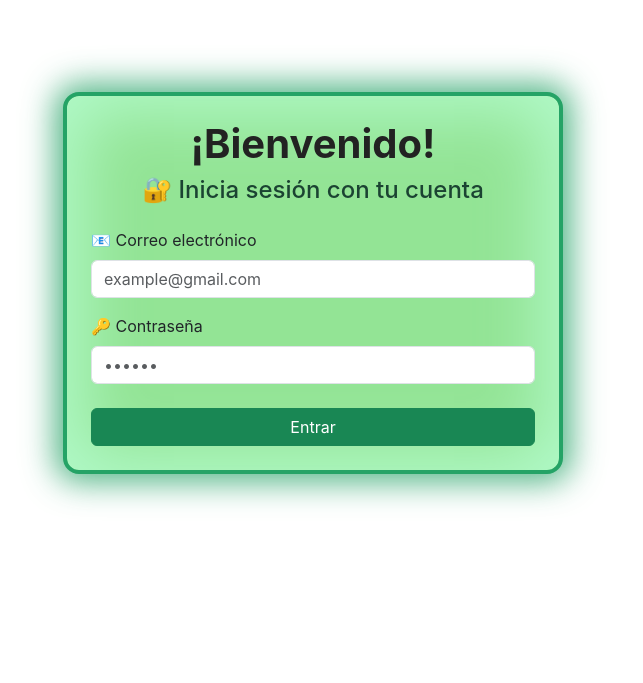
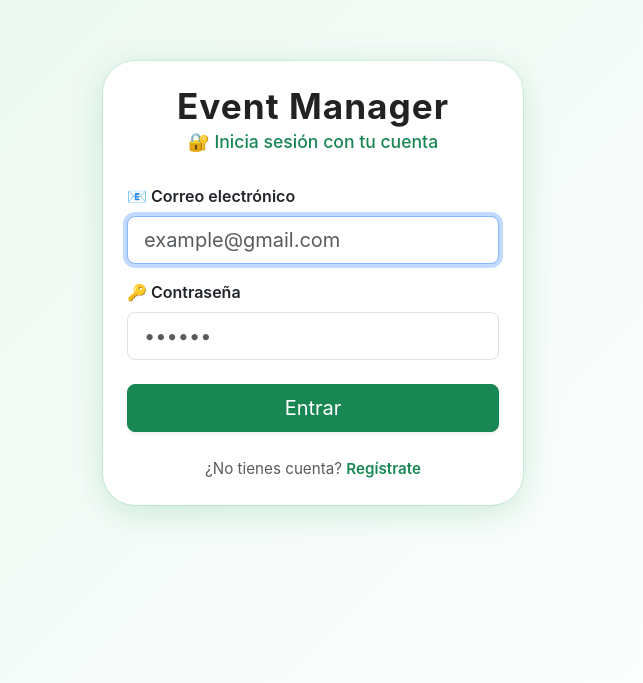
Before and after one commit to NiggetChuckens/event_manager, a React (Create React App) app in the folder src/frontend/: page / in a window 1280 px wide. Shown: the part 117-800 px from the top of the page, without its empty margins (327-970 px from the left). Built offline with nearby package versions, Linux system fonts and the light colour scheme; no server answers.

Commit message:
Reajustes
Detalles de diseño e información de los eventos

```diff
--- a/src/frontend/src/components/common/eventsConfirmed.jsx
+++ b/src/frontend/src/components/common/eventsConfirmed.jsx
@@ -18,7 +18,8 @@ const EventsConfirmed = ({ usuarioId, onClose }) => {
                     descripcion: 'Reunión de seguimiento mensual con el equipo.',
                     categoria: 'Reunión',
                     departamento: 'Recursos Humanos',
-                    importancia: 'Alta'
+                    importancia: 'Alta',
+                    presentador: 'María González'
                 },
                 {
                     id: 2,
@@ -27,7 +28,8 @@ const EventsConfirmed = ({ usuarioId, onClose }) => {
                     descripcion: 'Charla inspiradora con líderes de la industria.',
                     categoria: 'Charla',
                     departamento: 'Dirección',
-                    importancia: 'Media'
+                    importancia: 'Media',
+                    presentador: 'Carlos Pérez'
                 },
                 {
                     id: 3,
@@ -36,7 +38,8 @@ const EventsConfirmed = ({ usuarioId, onClose }) => {
                     descripcion: 'Taller práctico de marketing digital.',
                     categoria: 'Taller',
                     departamento: 'Marketing',
-                    importancia: 'Baja'
+                    importancia: 'Baja',
+                    presentador: 'Ana Torres'
                 },
             ]);
             setLoading(false);
@@ -106,6 +109,7 @@ const EventsConfirmed = ({ usuarioId, onClose }) => {
                                     <span>🎉 <strong>{ev.nombre}</strong> <span className="text-muted">({ev.fecha})</span></span>
                                     <div className="text-muted small mt-1">{ev.descripcion}</div>
                                     <div className="text-muted small">Categoría: <strong>{ev.categoria}</strong> | Departamento: <strong>{ev.departamento}</strong> | Importancia: <strong>{ev.importancia}</strong></div>
+                                    <div className="text-muted small">Presenta: <strong>{ev.presentador}</strong></div>
                                 </div>
                                 <button className="btn btn-outline-danger btn-sm mt-2 mt-md-0" onClick={() => handleCancelarClick(ev)}>
                                     Cancelar asistencia
--- a/src/frontend/src/components/common/eventsNotConfirmed.jsx
+++ b/src/frontend/src/components/common/eventsNotConfirmed.jsx
@@ -8,9 +8,9 @@ const EventsNotConfirmed = ({ usuarioId, onClose }) => {
         // Simulación de eventos pendientes/cancelados para pruebas visuales
         setTimeout(() => {
             setEventos([
-                { id: 10, nombre: 'Taller de marketing', fecha: '2025-07-20', estado: 'pendiente', descripcion: 'Aprende estrategias de marketing digital.', categoria: 'Taller', departamento: 'Marketing', importancia: 'Alta' },
-                { id: 11, nombre: 'Informacion', fecha: '2025-07-25', estado: 'cancelada', descripcion: 'Sesión informativa sobre nuevos proyectos.', categoria: 'Sesión', departamento: 'Dirección', importancia: 'Media' },
-                { id: 12, nombre: 'Marketing 2', fecha: '2025-08-05', estado: 'pendiente', descripcion: 'Segunda parte del taller de marketing.', categoria: 'Taller', departamento: 'Marketing', importancia: 'Baja' },
+                { id: 10, nombre: 'Taller de marketing', fecha: '2025-07-20', estado: 'pendiente', descripcion: 'Aprende estrategias de marketing digital.', categoria: 'Taller', departamento: 'Marketing', importancia: 'Alta', presentador: 'Lucía Ramírez' },
+                { id: 11, nombre: 'Informacion', fecha: '2025-07-25', estado: 'cancelada', descripcion: 'Sesión informativa sobre nuevos proyectos.', categoria: 'Sesión', departamento: 'Dirección', importancia: 'Media', presentador: 'Pedro López' },
+                { id: 12, nombre: 'Marketing 2', fecha: '2025-08-05', estado: 'pendiente', descripcion: 'Segunda parte del taller de marketing.', categoria: 'Taller', departamento: 'Marketing', importancia: 'Baja', presentador: 'Ana Torres' },
             ]);
             setLoading(false);
         }, 500);
@@ -67,6 +67,7 @@ const EventsNotConfirmed = ({ usuarioId, onClose }) => {
                                     <span>{ev.estado === 'pendiente' ? '⏳' : '❌'} <strong>{ev.nombre}</strong> <span className="text-muted">({ev.fecha})</span></span>
                                     <div className="text-muted small mt-1">{ev.descripcion}</div>
                                     <div className="text-muted small">Categoría: <strong>{ev.categoria}</strong> | Departamento: <strong>{ev.departamento}</strong> | Importancia: <strong>{ev.importancia}</strong></div>
+                                    <div className="text-muted small">Presenta: <strong>{ev.presentador}</strong></div>
                                 </div>
                                 {['pendiente', 'cancelada'].includes(ev.estado) && (
                                 <button className="btn btn-success btn-sm mt-2 mt-md-0" onClick={() => confirmarAsistencia(ev.id)}>
--- a/src/frontend/src/components/common/navbar.jsx
+++ b/src/frontend/src/components/common/navbar.jsx
@@ -21,7 +21,6 @@ const Navbar = () => {
   return (
     <nav className="navbar navbar-expand-lg navbar-dark bg-dark px-4">
       <div className="container-fluid align-items-center position-relative" style={{ minHeight: 64 }}>
-        <img src="/logo192.png" alt="Logo" width="40" height="40" className="me-2 rounded-circle border border-light" />
         <span className="navbar-brand fw-bold fs-4 me-4">Event Manager</span>
         <div className="flex-grow-1 d-flex justify-content-center">
           <span className="text-light fw-bold fs-3 text-center w-100" style={{ position: 'absolute', left: 0, right: 0, top: '50%', transform: 'translateY(-50%)', zIndex: 1 }}>
--- a/src/frontend/src/pages/login.jsx
+++ b/src/frontend/src/pages/login.jsx
@@ -20,9 +20,8 @@ const Login = () => {
     if (result.success) {
       const token = localStorage.getItem('authToken');
       const decodedToken = jwtDecode(token);
-      const userType = decodedToken.rol; // Extract user type from token
+      const userType = decodedToken.rol;
 
-      // Redirect based on user type
       if (userType === 'admin') {
         navigate('/admin/home');
       } else {
@@ -39,57 +38,43 @@ const Login = () => {
       className="d-flex justify-content-center align-items-center"
       style={{
         minHeight: '100vh',
-        backgroundColor: '#fff',
+        background: 'linear-gradient(135deg, #e9f7ef 0%, #fff 100%)',
         padding: '1rem'
       }}
     >
       <div
-        className="card shadow-lg p-4 rounded-4 border border-4 border-success border-opacity-75 login-glow"
+        className="card shadow-lg p-4 rounded-4 border-0 login-glow"
         style={{
           width: '100%',
-          maxWidth: '500px',
-          backgroundColor: '#93E495',
-          boxShadow: '0 0 32px 8px #25a366cc, 0 0 64px 16px #b9ffd6cc inset'
+          maxWidth: '420px',
+          background: '#fff',
+          boxShadow: '0 8px 32px 0 #25a36633, 0 0 0 1px #25a36622',
+          borderRadius: '2rem'
         }}
       >
-        <h1
-          className="text-center mb-2"
-          style={{
-            color: '#222',
-            fontSize: '2.5rem',
-            fontWeight: 'bold'
-          }}
-        >
-          ¡Bienvenido!
-        </h1>
-        <h4
-          className="text-center mb-4"
-          style={{
-            color: '#1b4332',
-            fontWeight: '500'
-          }}
-        >
-          🔐 Inicia sesión con tu cuenta
-        </h4>
-
-        <form onSubmit={handleSubmit}>
-          <div className="mb-3">
-            <label className="form-label">📧 Correo electrónico</label>
+        <div className="text-center mb-4">
+          <h1 className="mb-1" style={{ color: '#222', fontSize: '2.2rem', fontWeight: 700, letterSpacing: 1 }}>Event Manager</h1>
+          <h4 className="mb-0" style={{ color: '#198754', fontWeight: 500, fontSize: '1.1rem' }}>🔐 Inicia sesión con tu cuenta</h4>
+        </div>
+        <form onSubmit={handleSubmit} className="mt-2">
+          <div className="mb-3 text-start">
+            <label className="form-label fw-semibold">📧 Correo electrónico</label>
             <input
               type="email"
-              className="form-control"
+              className="form-control form-control-lg rounded-3"
               name="correo"
               value={form.correo}
               onChange={handleChange}
               placeholder="example@gmail.com"
               required
+              autoFocus
             />
           </div>
-          <div className="mb-4">
-            <label className="form-label">🔑 Contraseña</label>
+          <div className="mb-4 text-start">
+            <label className="form-label fw-semibold">🔑 Contraseña</label>
             <input
               type="password"
-              className="form-control"
+              className="form-control form-control-lg rounded-3"
               name="contraseña"
               value={form.contraseña}
               onChange={handleChange}
@@ -97,18 +82,22 @@ const Login = () => {
               required
             />
           </div>
-          <button type="submit" className="btn btn-success w-100">Entrar</button>
+          <button type="submit" className="btn btn-success w-100 py-2 fs-5 rounded-3 shadow-sm">Entrar</button>
         </form>
+        <div className="text-center mt-4">
+          <span className="text-muted" style={{ fontSize: '0.95rem' }}>
+            ¿No tienes cuenta? <Link to="/registro" className="text-success fw-semibold text-decoration-none">Regístrate</Link>
+          </span>
+        </div>
       </div>
       <style>{`
         .login-glow {
-          box-shadow: 0 0 32px 8px #25a366cc, 0 0 64px 16px #b9ffd6cc inset !important;
-          border-color: #25a366 !important;
-          animation: loginGlowPulse 2s infinite alternate;
+          box-shadow: 0 8px 32px 0 #25a36633, 0 0 0 1px #25a36622 !important;
+          border-radius: 2rem !important;
+          border: none !important;
         }
-        @keyframes loginGlowPulse {
-          0% { box-shadow: 0 0 32px 8px #25a366cc, 0 0 64px 16px #b9ffd6cc inset; }
-          100% { box-shadow: 0 0 48px 16px #25a366ee, 0 0 96px 32px #b9ffd6ee inset; }
+        .login-glow:focus-within {
+          box-shadow: 0 0 0 4px #25a36644, 0 8px 32px 0 #25a36633;
         }
       `}</style>
     </div>
```
Also changed, not shown: src/frontend/src/pages/user/home.jsx (+9 -7 lines).
